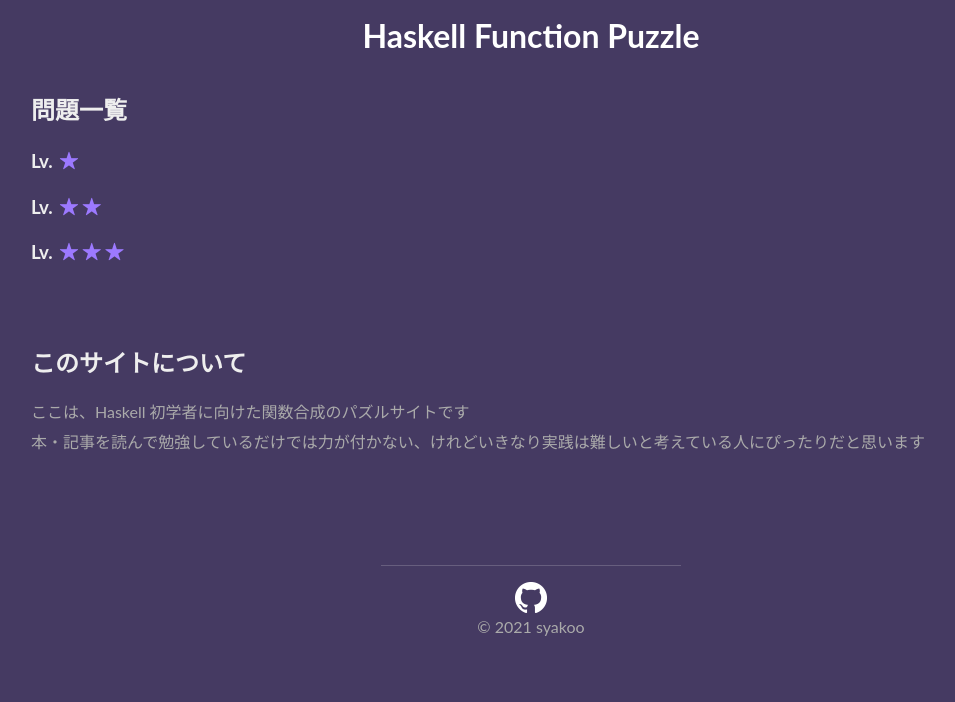
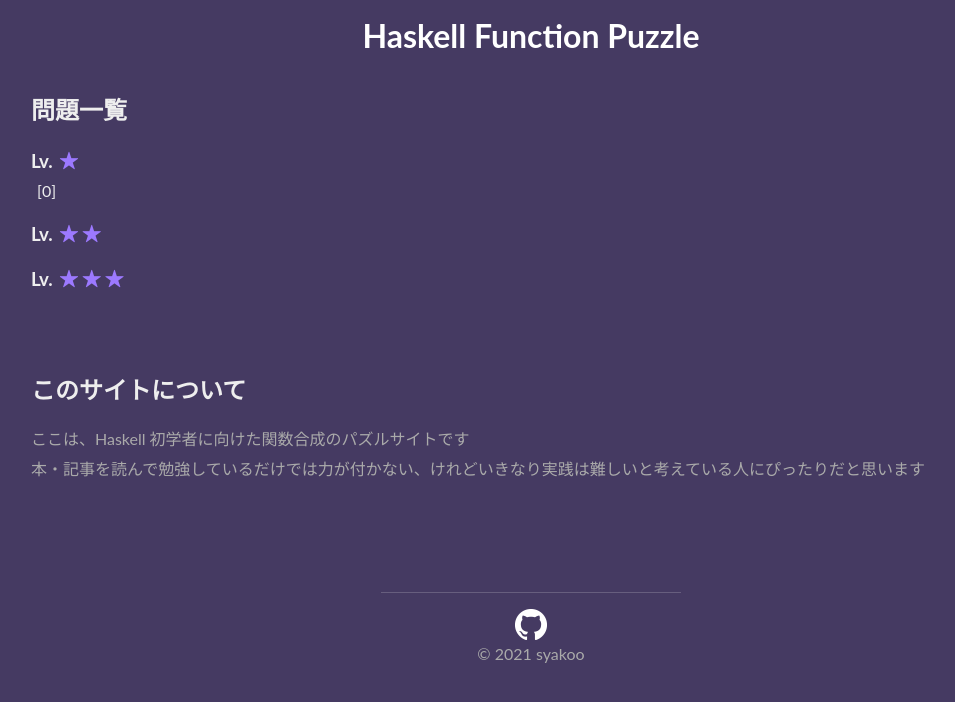
Before and after one commit to syakoo/haskell-function-puzzle, a React app: page /#/ in a window 1280 px wide. Shown: the top 702 px of the page, without its empty margins (109-1064 px from the left). Built offline with nearby package versions, Linux system fonts and the light colour scheme.

Commit message:
update: pages.

```diff
--- a/src/components/pages/Home/Home.tsx
+++ b/src/components/pages/Home/Home.tsx
@@ -1,6 +1,8 @@
 import React from 'react'
 import styled from 'styled-components'
 import { RouteComponentProps } from 'react-router-dom'
+
+import { ProblemList } from '@/components/molecules/ProblemList'
 
 // ___________
 //
@@ -10,14 +12,27 @@ const HomePage: React.VFC<RouteComponentProps> = () => {
       <_Section>
         <h2>問題一覧</h2>
         <div>
-          <h3>
+          <_H3>
             Lv. <_Star />
-          </h3>
-          <div></div>
-          <h3>Lv. <_Star /><_Star /></h3>
-          <div></div>
-          <h3>Lv. <_Star /><_Star /><_Star /></h3>
-          <div></div>
+          </_H3>
+          <div>
+            <ProblemList level={1} />
+          </div>
+          <_H3>
+            Lv. <_Star />
+            <_Star />
+          </_H3>
+          <div>
+            <ProblemList level={2} />
+          </div>
+          <_H3>
+            Lv. <_Star />
+            <_Star />
+            <_Star />
+          </_H3>
+          <div>
+            <ProblemList level={3} />
+          </div>
         </div>
       </_Section>
       <_Section>
@@ -51,6 +66,10 @@ const _Section = styled.section`
   }
 `
 
+const _H3 = styled.h3`
+  margin-bottom: 0.5rem;
+`
+
 // ___________
 //
 export default HomePage
--- a/src/components/pages/Problem/Problem.tsx
+++ b/src/components/pages/Problem/Problem.tsx
@@ -1,5 +1,8 @@
 import React from 'react'
 import { RouteComponentProps } from 'react-router-dom'
+
+import { ProblemView } from '@/components/templates/ProblemView'
+import { fetchProblem } from '@/problems'
 
 // ___________
 //
@@ -7,11 +10,8 @@ const ProblemPage: React.VFC<
   RouteComponentProps<{ id: string; lv: string }>
 > = ({ match }) => {
   const { id, lv } = match.params
-  return (
-    <div>
-      Problem Page, Level : {lv}, Problem Id : {id}
-    </div>
-  )
+  const problem = fetchProblem(+lv, +id)
+  return <div>{problem && <ProblemView problem={problem} />}</div>
 }
 
 // ___________
--- a/src/components/templates/ProblemView/ProblemView.tsx
+++ b/src/components/templates/ProblemView/ProblemView.tsx
@@ -1,39 +1,21 @@
-import React, { useState } from 'react'
+import React from 'react'
 import styled from 'styled-components'
 
 import { MappingView } from '@/components/molecules/MappingView'
 import { Choice } from '@/components/organisms/Choice'
 import { AnswerSheet } from '@/components/organisms/AnswerSheet'
 
+import type { Problem } from '@/types'
+
 // __________
 //
-type Problem = {
-  level: number
-  id: number
-  createdAt: string
-  env: string
-  map: { from: string; to: string }
-  sheet: string[]
-  choices: string[]
-  collectAnswer: string[]
-}
-
-const sampleProblem: Problem = {
-  level: 1,
-  id: 0,
-  createdAt: '2021/03/15',
-  env: 'GHC 8.6.5',
-  map: { from: '[1, 2, 3]', to: '[2, 3, 4]' },
-  sheet: ['f = ■ ■'],
-  choices: ['map', '(+1)', '(-1)'],
-  collectAnswer: ['map', '(+1)'],
+type ProblemViewProps = {
+  problem: Problem
 }
 
 // __________
 //
-const ProblemView: React.VFC = () => {
-  const problem = sampleProblem
-
+const ProblemView: React.VFC<ProblemViewProps> = ({ problem }) => {
   return (
     <div>
       <_Head>
@@ -48,7 +30,10 @@ const ProblemView: React.VFC = () => {
       <_Body>
         <MappingView from={problem.map.from} to={problem.map.to} />
       </_Body>
-      <AnswerSheet collectAnswer={problem.collectAnswer} sheet={problem.sheet} />
+      <AnswerSheet
+        collectAnswer={problem.collectAnswer}
+        sheet={problem.sheet}
+      />
       <_Choices>
         {problem.choices.map((txt) => (
           <_Space key={txt}>
```
